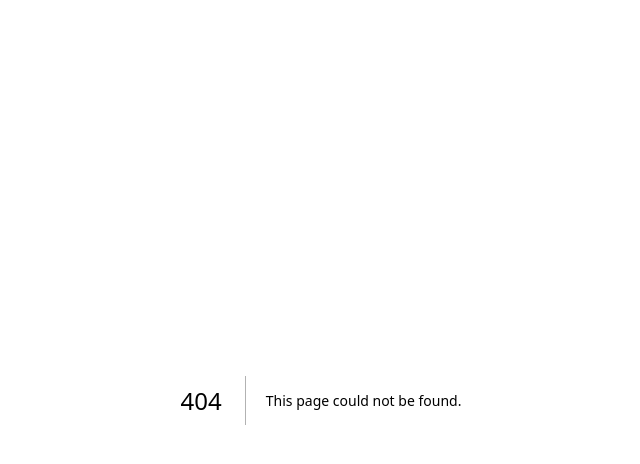
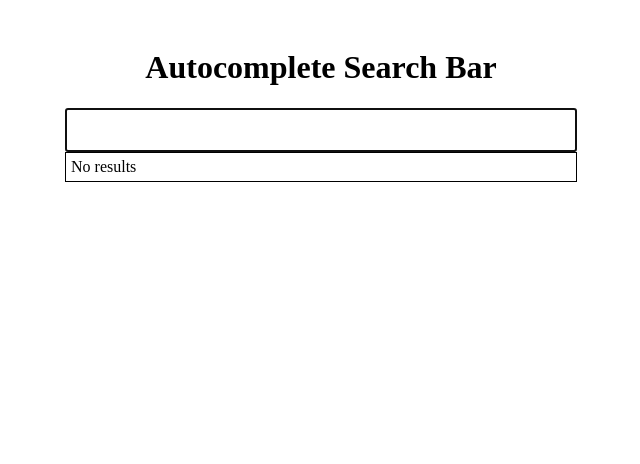
Before and after one commit to saivivek116/frontend-components, a Next.js app: page /autocomplete in a window 1280 px wide. Before the commit this address had no page. Shown: the top 464 px of the page, without its empty margins (319-959 px from the left). Built offline with nearby package versions, Linux system fonts and the light colour scheme.

Commit message:
autocomplete search with cache and dictionary

```diff
--- /dev/null
+++ b/src/app/autocomplete/page.jsx
@@ -0,0 +1,92 @@
+"use client";
+import {useState, useEffect, useCallback} from "react";
+import "./styles.css";
+
+
+
+// 'https://dummyjson.com/recipes/search?q=Margherita'
+const AutocompleteSearchBar = ()=>{
+    const [input, setInput] = useState("");
+    const [results, setResults] = useState([]);
+    const [show, setShow] = useState(true);
+    const [cache, setCache] = useState({});
+
+    const fetchData = async ()=>{
+        try{
+            if(cache[input]) {
+                setResults(cache[input]);
+                return
+            }
+            if(input==""){
+                return;
+            }
+            const response = await fetch(`https://dummyjson.com/recipes/search?q=${input}`);
+            if(!response.ok){
+                throw new Error("something went wrong");
+            }
+            const data = await response.json();
+            // console.log(data);
+            setResults(data.recipes)
+            setCache(prev=>({...prev, [input]:data?.recipes}))
+        }catch(err){
+            console.log(err);
+        }
+    }
+
+    const debounce = function(callback, delay){
+        let timeoutid;
+        return function(...args){
+            console.log("timout", timeoutid)
+            if (timeoutid) {
+                clearTimeout(timeoutid);
+            }
+            timeoutid = setTimeout(() => {
+                callback(...args);
+            }, delay);
+        };
+    };
+
+    const debouncedSearch = useCallback(debounce(fetchData, 500), [])
+    //Tasks
+    // 1. debounce this is done
+    // 2. cache
+
+    // useEffect(()=>{
+    //     if(input=="")return
+    //     debouncedSearch(input);
+    // },[input])
+
+    useEffect(()=>{
+        const timer = setTimeout(fetchData, 500);
+        return ()=>{
+            clearTimeout(timer);
+        }
+    }, [input]);
+
+    return (
+        <div className="container">
+            <h1>Autocomplete Search Bar</h1>
+            <div>
+                <input type="text"
+                autoFocus
+                 value={input}
+                  onChange={(e)=>setInput(e.target.value)}
+                 onFocus={()=>setShow(true)}
+                    onBlur={()=>setShow(false)}
+                 />
+            </div>
+            {
+                show && <div className="results">
+                {
+                    results.length>0?
+                    results.map((rec,id)=>{
+                        return <span key={id}>{rec.name}</span>
+                    }):<span>No results</span>
+                }
+            </div>
+            }
+
+        </div>
+    )
+}
+export default AutocompleteSearchBar;
--- /dev/null
+++ b/src/app/autocomplete/styles.css
@@ -0,0 +1,33 @@
+.container{
+    width: 800px;
+    margin: 20px auto;
+    display: flex;
+    flex-direction: column;
+    justify-content: center;
+    align-items: center;
+}
+
+.container input{
+    width: 500px;
+    height: 32px;
+    padding: 4px;
+}
+
+.results{
+    width: 500px;
+    max-height: 500px;
+    overflow-y: scroll;
+    display: flex;
+    flex-direction: column;
+    gap: 5px;
+    border: 1px solid;
+    padding: 5px;
+}
+
+.results span{
+    cursor: pointer;
+}
+
+.results span:hover{
+    background-color: lightgray;
+}
--- a/src/app/globals.css
+++ b/src/app/globals.css
@@ -1,42 +1,7 @@
-:root {
-  --background: #ffffff;
-  --foreground: #171717;
-}
-
-@media (prefers-color-scheme: dark) {
-  :root {
-    --background: #0a0a0a;
-    --foreground: #ededed;
-  }
-}
-
 html,
 body {
   max-width: 100vw;
   overflow-x: hidden;
+  height: 100vh;
+  box-sizing: border-box;
 }
-
-body {
-  color: var(--foreground);
-  background: var(--background);
-  font-family: Arial, Helvetica, sans-serif;
-  -webkit-font-smoothing: antialiased;
-  -moz-osx-font-smoothing: grayscale;
-}
-
-* {
-  box-sizing: border-box;
-  padding: 0;
-  margin: 0;
-}
-
-a {
-  color: inherit;
-  text-decoration: none;
-}
-
-@media (prefers-color-scheme: dark) {
-  html {
-    color-scheme: dark;
-  }
-}
--- /dev/null
+++ b/src/app/styles.css
@@ -0,0 +1,14 @@
+.container{
+    width: 800px;
+    margin: 20px auto;
+    display: flex;
+    flex-direction: column;
+    justify-content: center;
+    align-items: center;
+}
+
+.container input{
+    width: 200px;
+    height: 32px;
+    padding: 4px;
+}
```
Also changed, not shown: src/app/dictionary/page.jsx (added, +95 -0 lines), src/app/page.js (+0 -85 lines).
